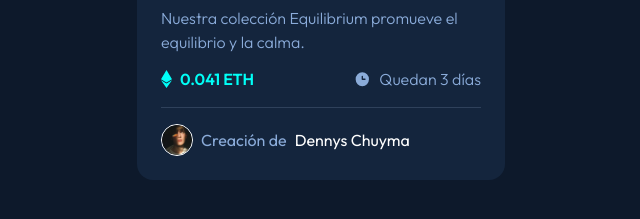
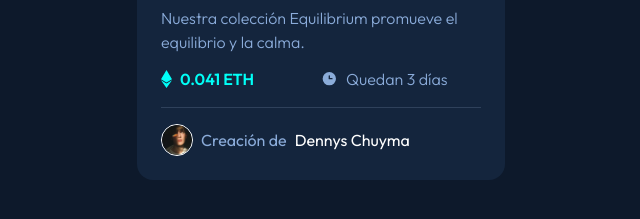
Before and after one commit to denn-c/Plantilla, a plain HTML site: page index.html in a window 1280 px wide. Shown: the part 517-736 px from the top of the page, 319-959 px from the left. Drawn offline with Linux system fonts and the light colour scheme.

Commit message:
modified:   css/styles.css

```diff
--- a/css/styles.css
+++ b/css/styles.css
@@ -90,12 +90,19 @@ a{
   display: flex;
   justify-content: space-between;
 }
+.main__section{
+ /* background-color: aqua; */
+ width: 100%;
+ justify-content: start;
+ align-items: center;
+}
 .main__price,
 .main__date{
   margin: 0;
   margin-left: .5em;
 }
 .main__promo{
+  /* background-color: peru; */
   padding-bottom: 1.2em;
   border-bottom: 1px solid var(--Very-dark-blue-line);
 }
```
